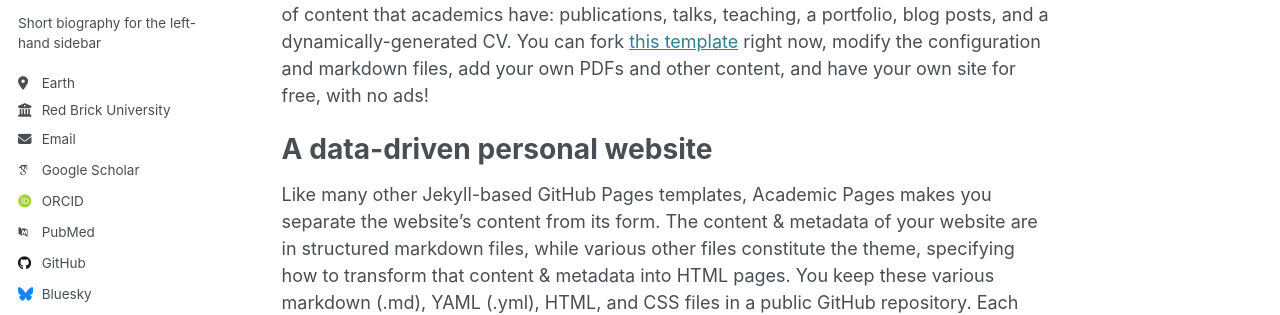
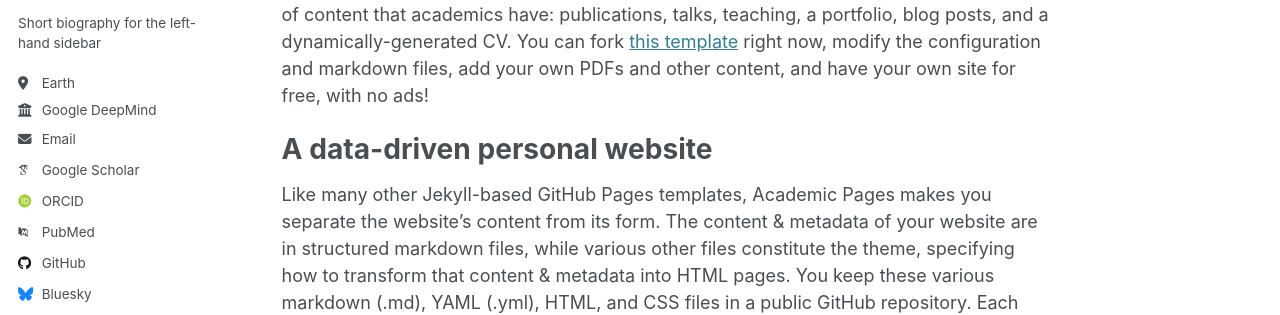
Before and after one commit to mdudzik/mdudzik.github.io, a Jekyll site: the page built from _pages/about.md, in a window 1280 px wide. Shown: the part 310-625 px from the top of the page. Built offline with Jekyll 4.4.1, drawn with Linux system fonts in a browser that asks for light colours; some web fonts are replaced.

Commit message:
Minor changes for testing

```diff
--- a/_config.yml
+++ b/_config.yml
@@ -27,9 +27,9 @@ author:
   pronouns         : # example: "she/her"
   bio              : "Short biography for the left-hand sidebar"
   location         : "Earth"
-  employer         : "Red Brick University"
+  employer         : "Google DeepMind"
   uri              : # URL
-  email            : "none@example.org"
+  email            : "adudzik@google.com"
 
   # Academic websites
   arxiv            : # URL - Update with the correct link to your profile
```
